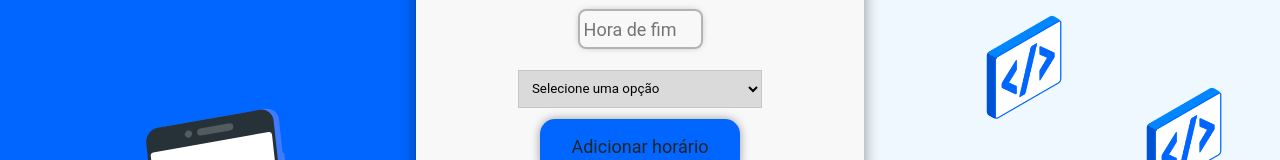
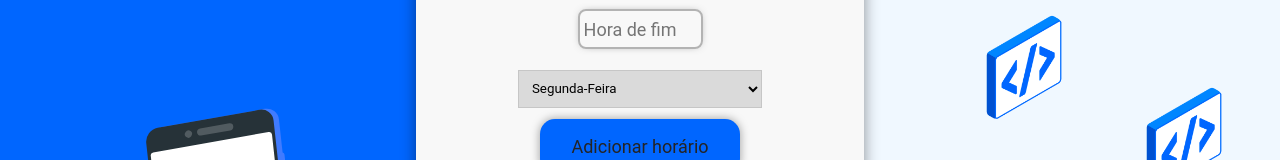
Before and after one commit to FabricioSobrinho/Desafio-klickagenda, a React (Vite) app in the folder Front-end-clickagenda/: page / in a window 1280 px wide. Shown: the part 323-483 px from the top of the page. Built offline with nearby package versions, Linux system fonts and the light colour scheme.

Commit message:
Feat: add name prop to elements

```diff
--- a/Front-end-clickagenda/src/layouts/components/forms components/Input.jsx
+++ b/Front-end-clickagenda/src/layouts/components/forms components/Input.jsx
@@ -1,7 +1,7 @@
 import InputMask from "react-input-mask";
 
 // eslint-disable-next-line react/prop-types
-function Input({ text, mask, maskChar, heightInput, widthInput, type }) {
+function Input({ text, mask, maskChar, heightInput, widthInput, type, name, handleChange, value }) {
   const inputStyle = {
     height: `${heightInput}rem`,
     width: `${widthInput}rem`,
@@ -22,6 +22,9 @@ function Input({ text, mask, maskChar, heightInput, widthInput, type }) {
       mask={mask ? mask : ""}
       maskChar={maskChar}
       placeholder={text}
+      name={name}
+      onChange={handleChange}
+      value={value}
     />
   );
 }
--- a/Front-end-clickagenda/src/layouts/components/forms components/Select.jsx
+++ b/Front-end-clickagenda/src/layouts/components/forms components/Select.jsx
@@ -3,12 +3,11 @@ import Styles from "../../../styles/Select.module.css";
 // eslint-disable-next-line react/prop-types
 function Select({ text, name, handleOnChange, value }) {
   const options = [
-    "Selecione uma opção",
-    "Segunda-feira",
-    "Terça-feira",
-    "Quarta-feira",
-    "Quinta-feira",
-    "Sexta-feira",
+    "SegundaFeira",
+    "TercaFeira",
+    "QuartaFeira",
+    "QuintaFeira",
+    "SextaFeira",
     "Sabado",
     "Domingo",
   ];
@@ -24,7 +23,13 @@ function Select({ text, name, handleOnChange, value }) {
         {text}
         {options.map((option) => (
           <option value={option} key={option}>
-            {option}
+            {option == "SegundaFeira" && "Segunda-Feira"}
+            {option == "TercaFeira" && "Terça-Feira"}
+            {option == "QuartaFeira" && "Quarta-Feira"}
+            {option == "QuintaFeira" && "Quinta-Feira"}
+            {option == "SextaFeira" && "Sexta-Feira"}
+            {option == "Sabado" && option}
+            {option == "Domingo" && option}
           </option>
         ))}
       </select>
```
